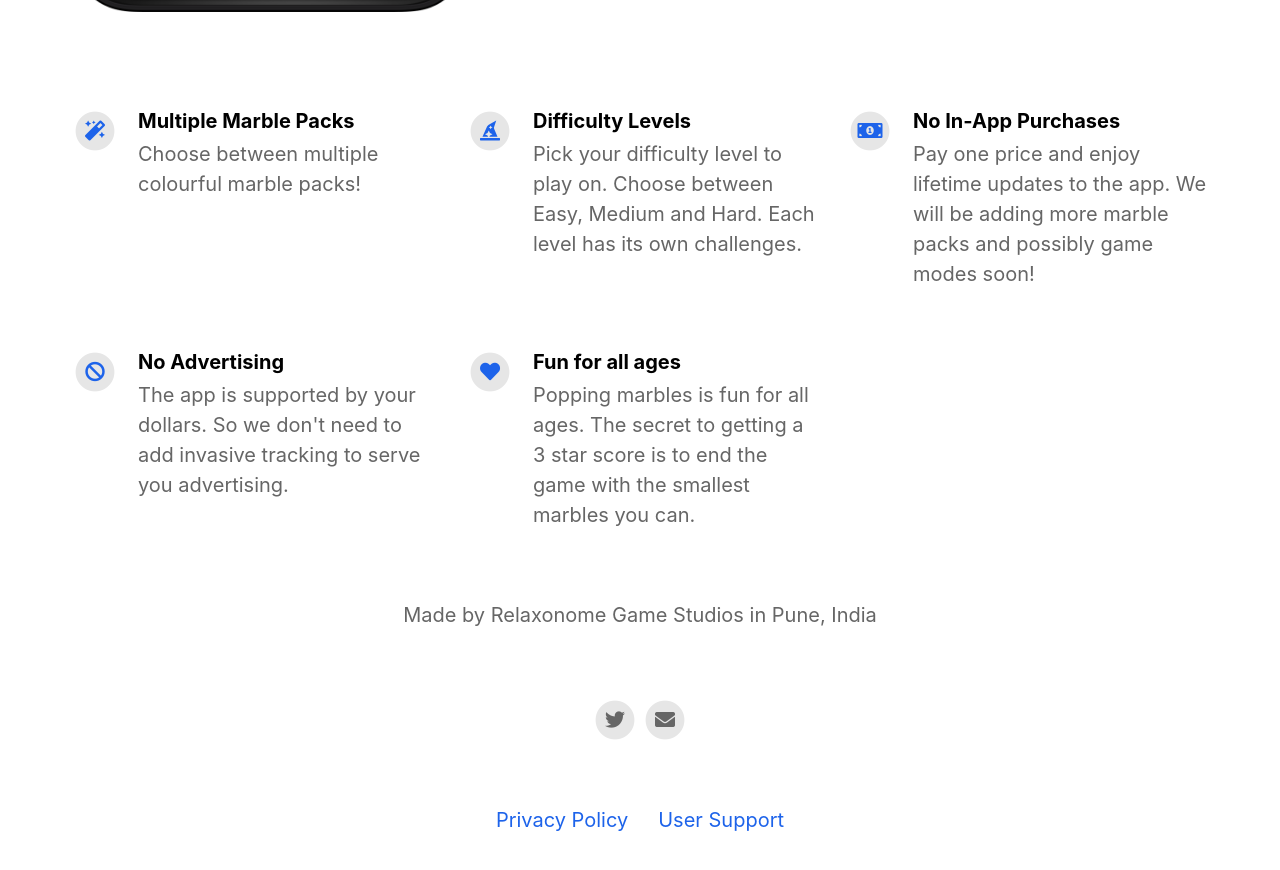
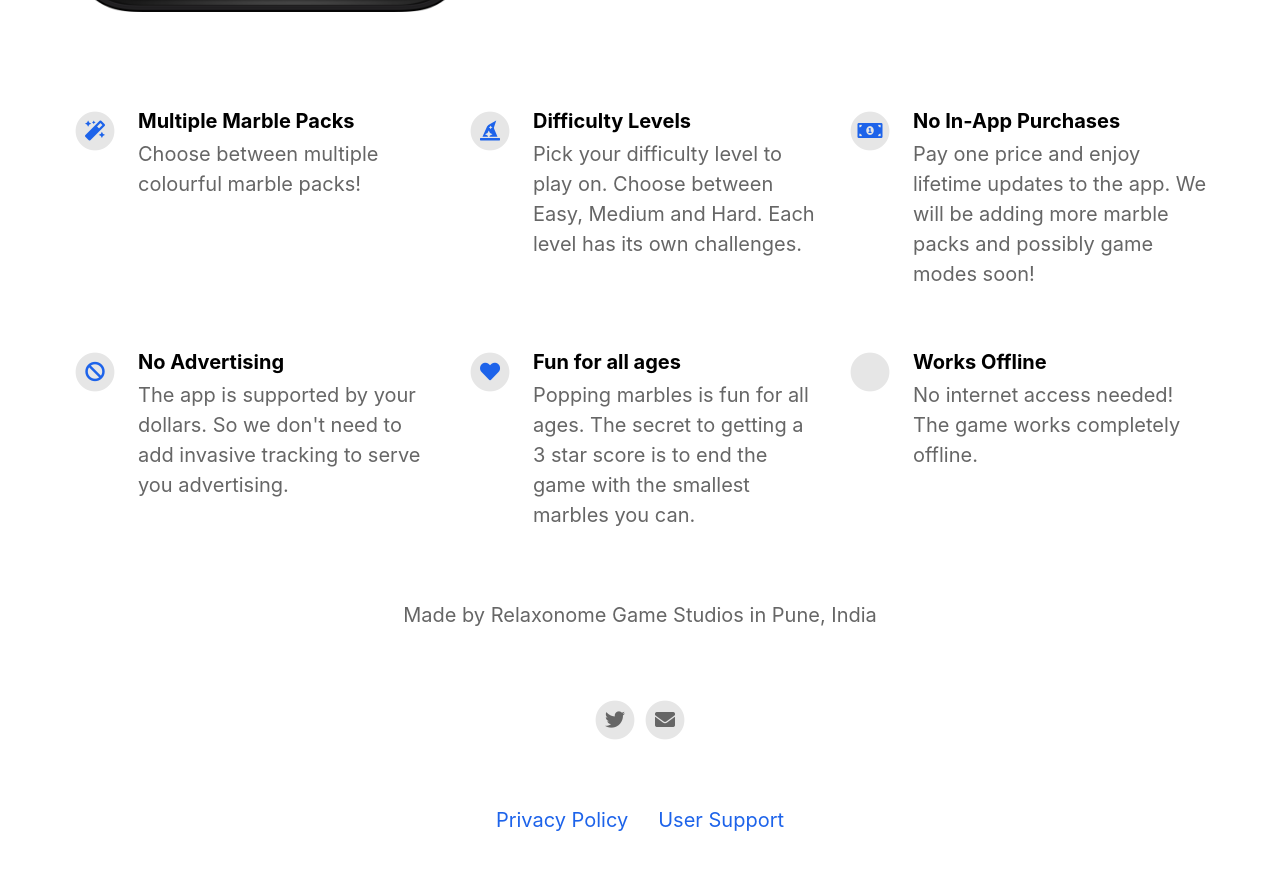
Before and after one commit to colwin/marbleinator-website, a Jekyll site: the page built from index.html, in a window 1280 px wide and 900 px high, scrolled down 973 px. Shown: the top 870 px of the window. Built offline with Jekyll 4.4.1, drawn with Linux system fonts in a browser that asks for light colours; nearby versions of some CDN libraries.

Commit message:
Added no internet feature

```diff
--- a/_config.yml
+++ b/_config.yml
@@ -54,6 +54,10 @@ features                                  :
   - title                                 : Fun for all ages
     description                           : Popping marbles is fun for all ages. The secret to getting a 3 star score is to end the game with the smallest marbles you can.
     fontawesome_icon_name                 : heart
+
+  - title                                 : Works Offline
+    description                           : No internet access needed! The game works completely offline.
+    fontawesome_icon_name                 : wifi-slash
 
 # Theme Settings
 topbar_color                              : "#000000"
```
